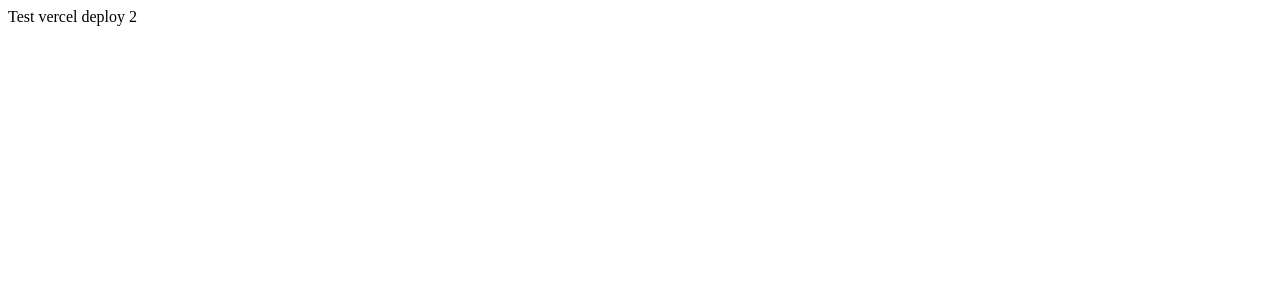
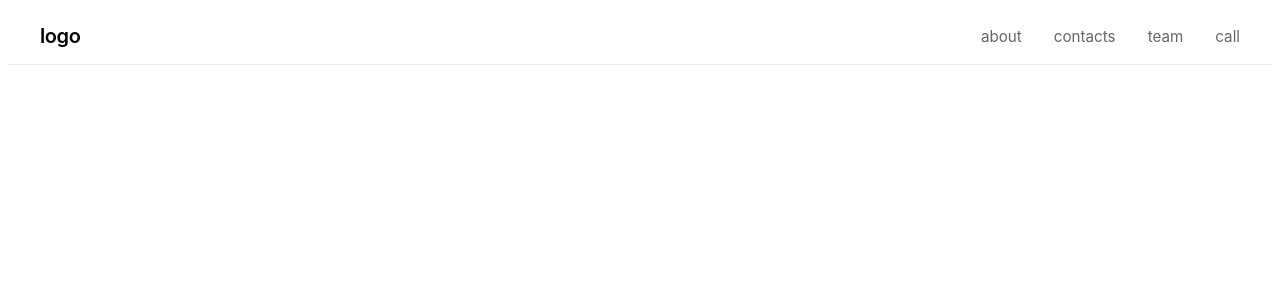
Before and after one commit to efimov-vet-clinic/vet-clinic, a Nuxt app: page / in a window 1280 px wide. Shown: the top 300 px of the page. Built offline with nearby package versions, Linux system fonts and the light colour scheme.

Commit message:
feat: add header component

```diff
--- a/app/app.vue
+++ b/app/app.vue
@@ -1,3 +1,5 @@
 <template>
-  <div>Test vercel deploy 2</div>
+  <div>
+    <Header />
+  </div>
 </template>
--- /dev/null
+++ b/app/components/Header.vue
@@ -0,0 +1,50 @@
+<template>
+  <header class="header">
+    <div class="logo">logo</div>
+
+    <nav>
+      <ul class="nav-list">
+        <li class="nav-item">about</li>
+        <li class="nav-item">contacts</li>
+        <li class="nav-item">team</li>
+        <li class="nav-item">call</li>
+      </ul>
+    </nav>
+  </header>
+</template>
+
+<style scoped>
+.header {
+  display: flex;
+  justify-content: space-between;
+  align-items: center;
+  padding: 1rem 2rem;
+  border-bottom: 1px solid #eaeaea;
+  font-family: -apple-system, BlinkMacSystemFont, "Segoe UI", Roboto, sans-serif;
+}
+
+.logo {
+  font-weight: 600;
+  font-size: 1.25rem;
+  letter-spacing: -0.02em;
+}
+
+.nav-list {
+  display: flex;
+  gap: 2rem;
+  list-style: none;
+  margin: 0;
+  padding: 0;
+}
+
+.nav-item {
+  font-size: 0.95rem;
+  color: #666;
+  cursor: default;
+  transition: color 0.2s ease;
+}
+
+.nav-item:hover {
+  color: #000;
+}
+</style>
```
